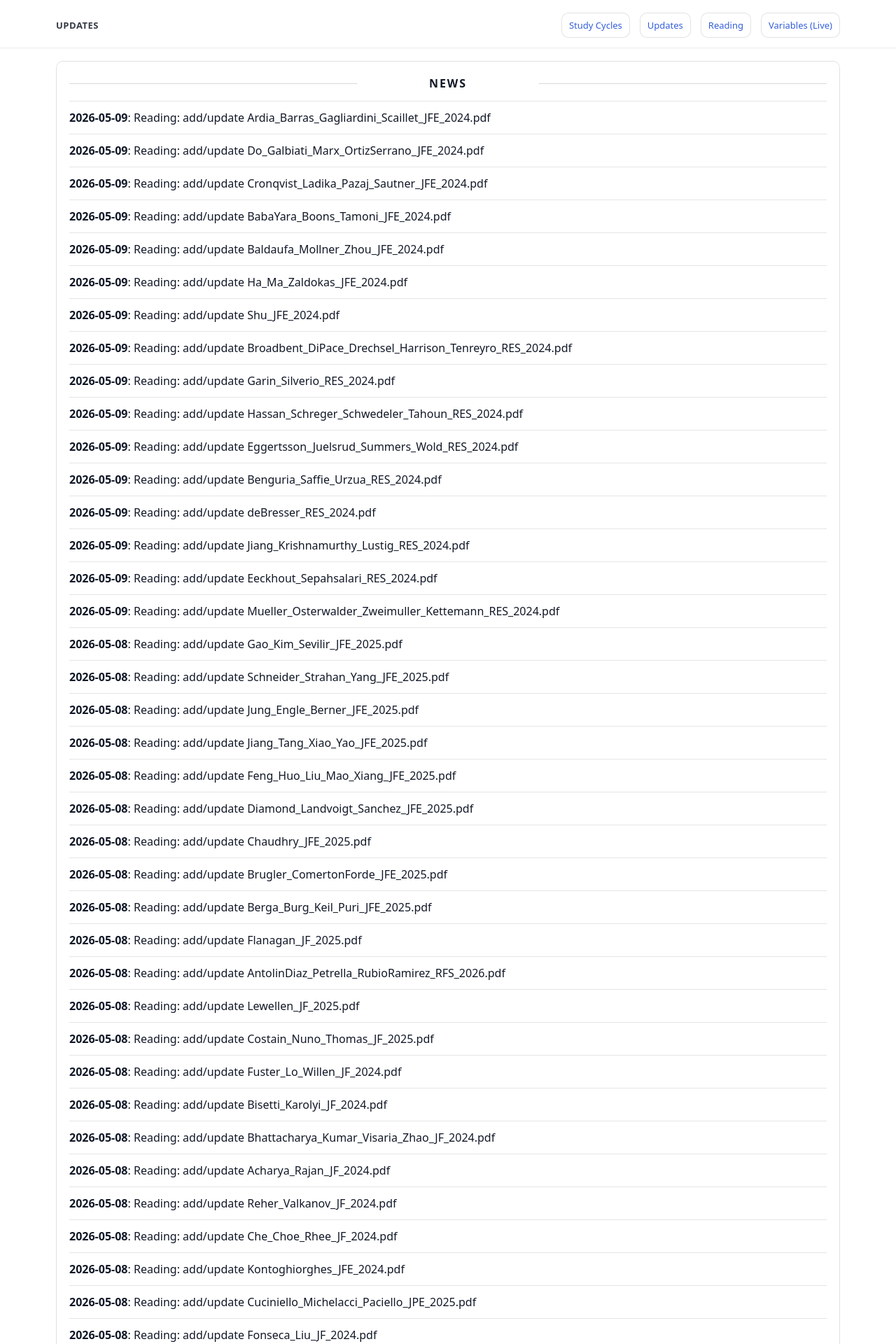
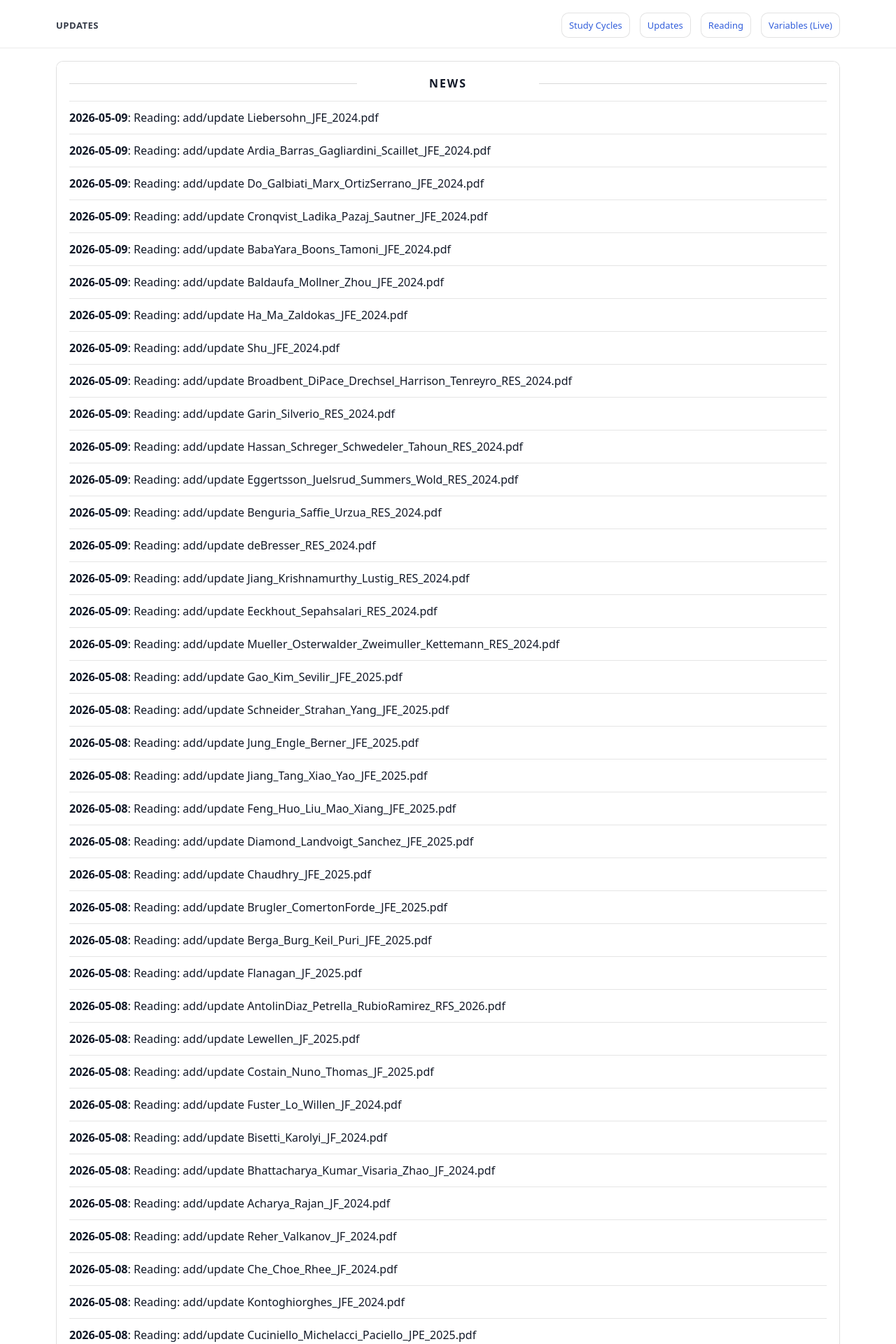
Before and after one commit to yaxinzn/study-archive, a Jekyll site: the page built from updates/index.md, in a window 1280 px wide. Shown: the top 1920 px of the page at 70% size. Built offline with Jekyll 4.4.1, drawn with Linux system fonts in a browser that asks for light colours; some of the changed text lies outside the part shown.

Commit message:
chore: update NEWS feed

```diff
--- a/_data/news.yml
+++ b/_data/news.yml
@@ -1,4 +1,7 @@
 # Auto-generated update history (sorted newest -> oldest). Do not edit manually.
+- ts: "1778317439"
+  date: "2026-05-09"
+  title: "Reading: add/update Liebersohn_JFE_2024.pdf"
 - ts: "1778316773"
   date: "2026-05-09"
   title: "Reading: add/update Ardia_Barras_Gagliardini_Scaillet_JFE_2024.pdf"
```
